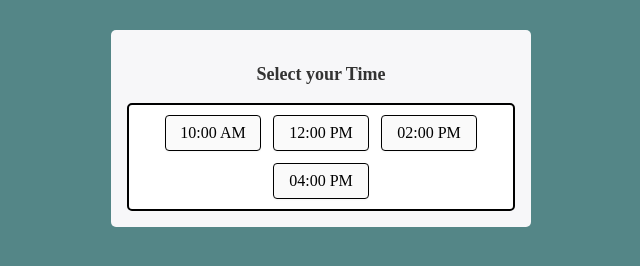
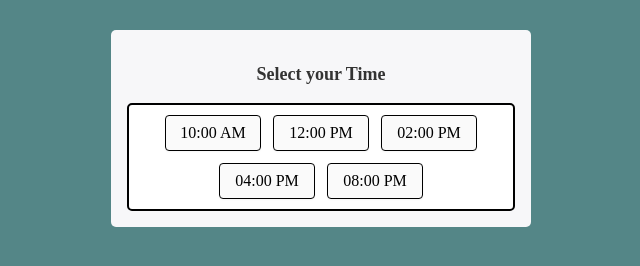
Before and after one commit to uditnarayan-coder3345/TickBook, a plain HTML site: page timing.html in a window 1280 px wide. Shown: the whole page, without its empty margins (319-959 px from the left). Drawn offline with Linux system fonts and the light colour scheme.

Commit message:
Timing added (08:00 PM) 2nd commit

```diff
--- a/timing.html
+++ b/timing.html
@@ -15,6 +15,7 @@
             <div class="time-option"><a href="seat.html" class="time">12:00 PM</a></div>
             <div class="time-option"><a href="seat.html" class="time">02:00 PM</a></div>
             <div class="time-option"><a href="seat.html" class="time">04:00 PM</a></div>
+            <div class="time-option"><a href="seat.html" class="time">08:00 PM</a></div>
         </div>
     </div>
 </body>
```
